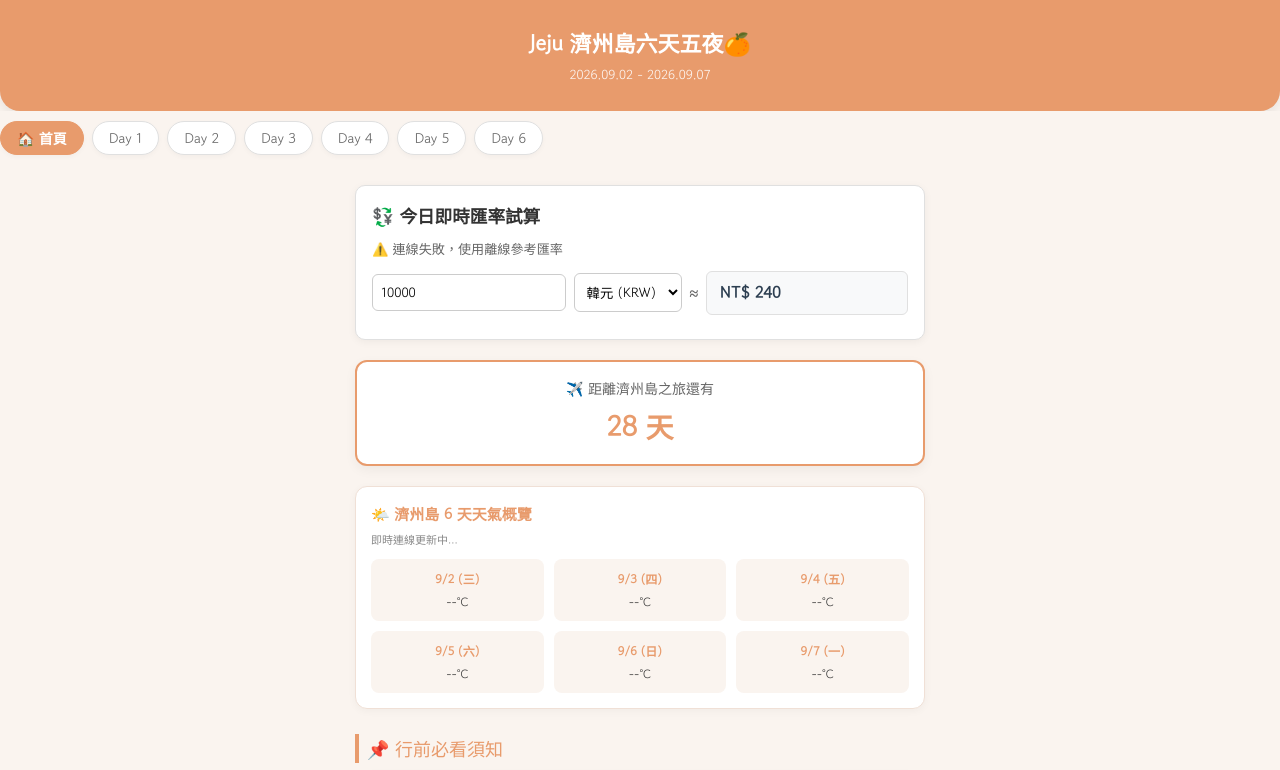
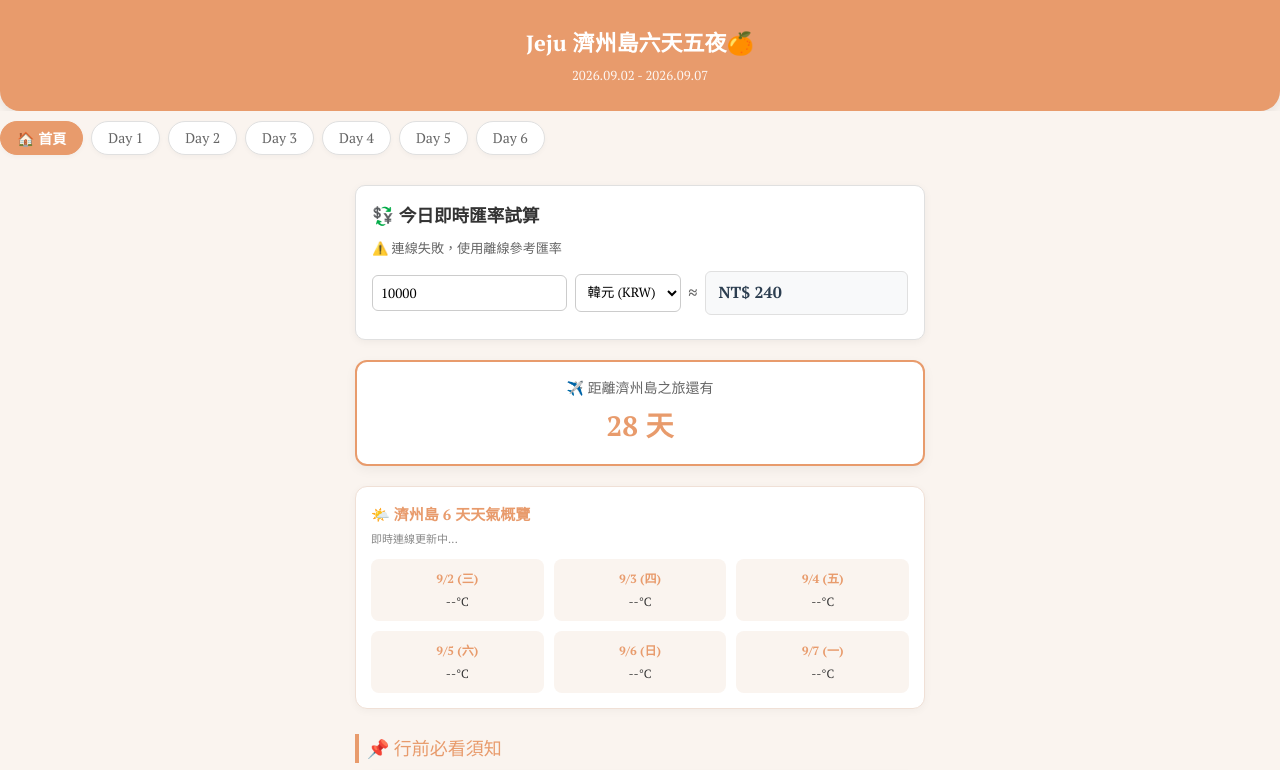
Before and after one commit to B11208023/jeju_trip, a plain HTML site: page index.html in a window 1280 px wide. Shown: the top 770 px of the page. Drawn offline with Linux system fonts and the light colour scheme; no server answers.

Commit message:
Update index.html

```diff
--- a/index.html
+++ b/index.html
@@ -35,12 +35,11 @@
     margin: 0;
     padding: 0;
 
-    /* 1. 英數優先套用 Libertinus Serif
+    /* 1. 英數優先套用 PT Serif
        2. 韓文套用 Gowun Dodum
        3. 中文套用 Noto Serif TC (思源宋體) */
-    font-family: 'Libertinus Serif', 'Gowun Dodum', 'Noto Serif TC', "Apple LiSung", "LiSong Pro", serif;
+    font-family: 'PT Serif', 'Gowun Dodum', 'Noto Serif TC', "Apple LiSung", "LiSong Pro", serif;
 }
-
     body {
         background-color: var(--primary-light);
         color: var(--text);
```
